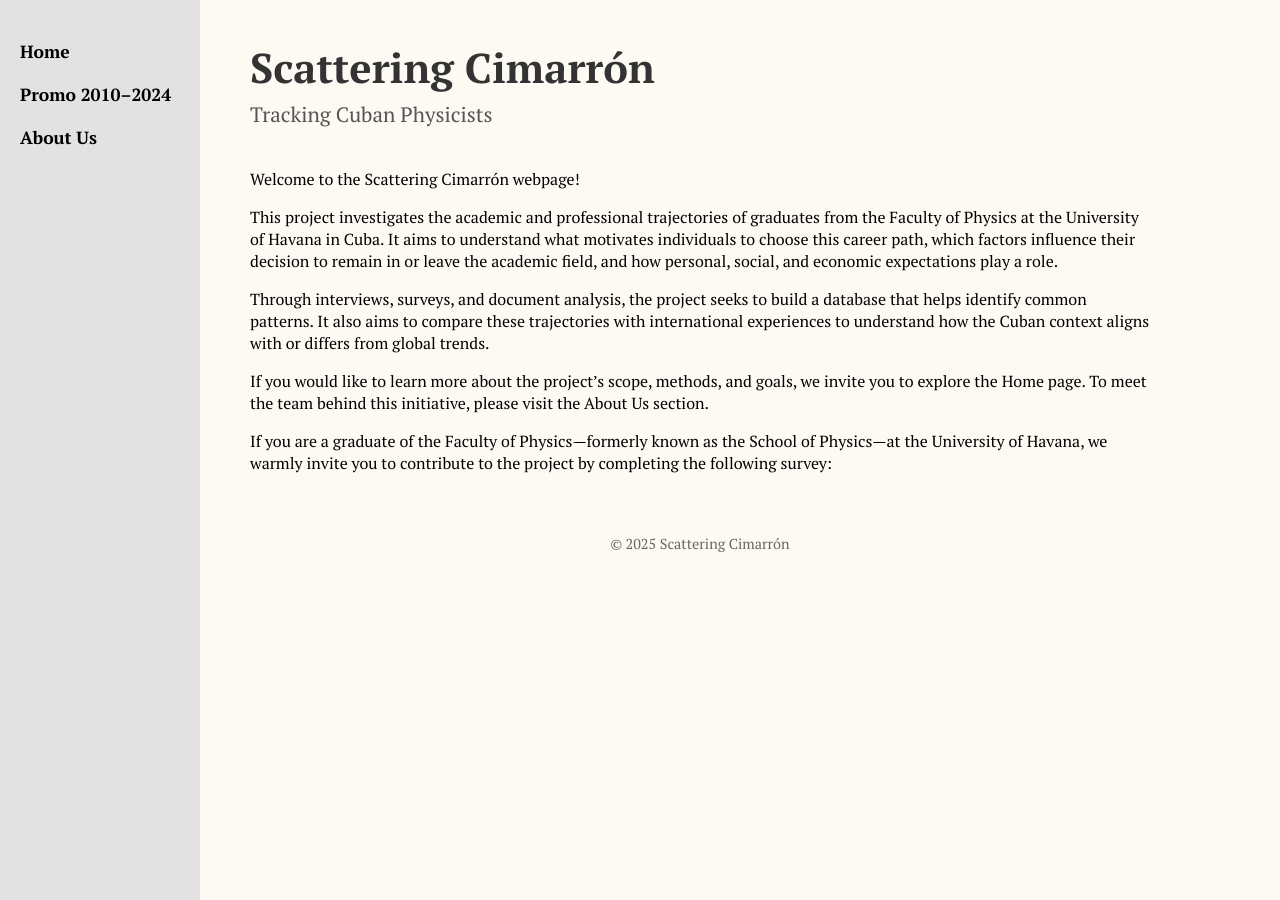
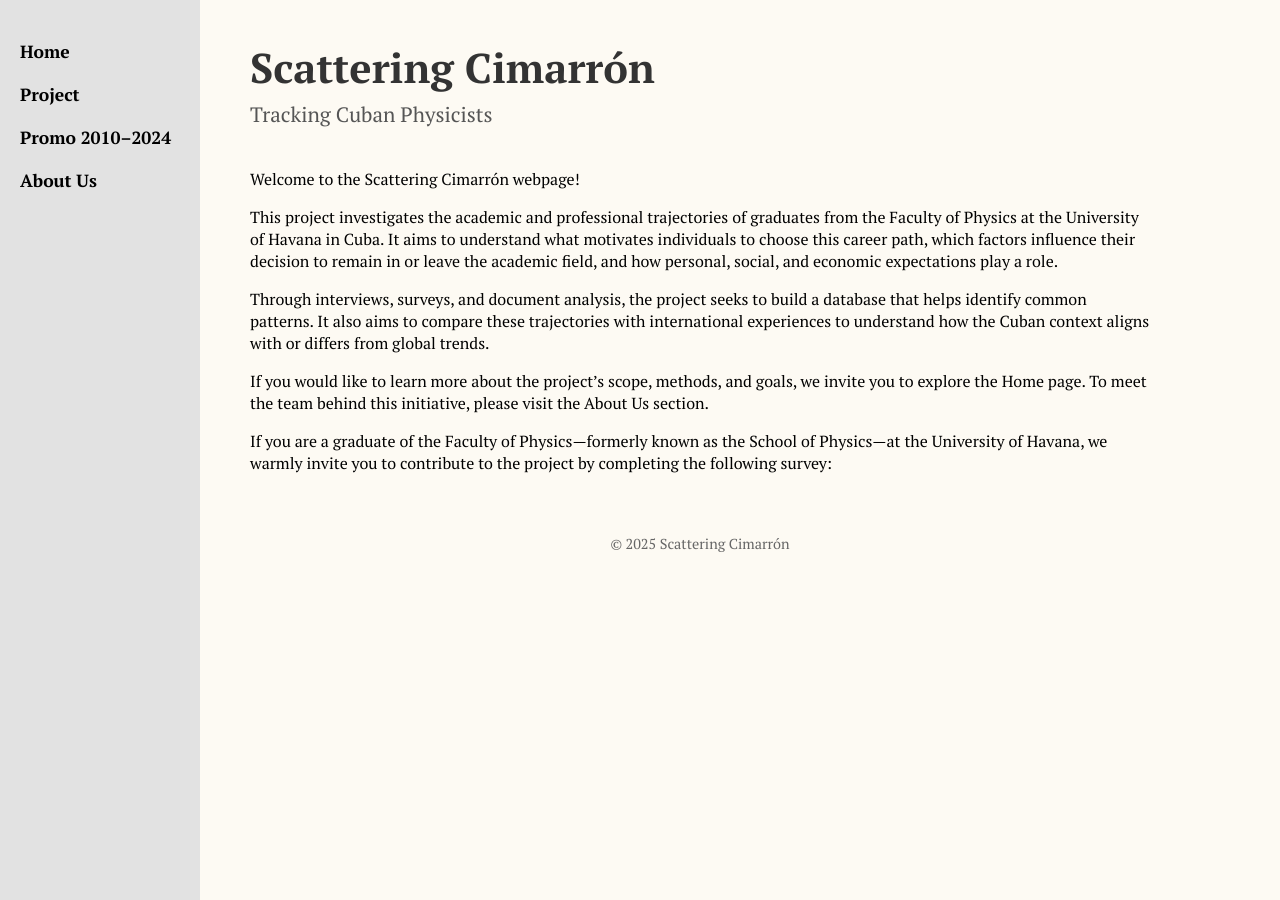
Before and after one commit to Gretica/Tracking_Cuban_Physicists, a Jekyll site: the page built from index.md, in a window 1280 px wide. Built offline with Jekyll 4.4.1, drawn with Linux system fonts in a browser that asks for light colours.

Commit message:
Update default.html

```diff
--- a/_layouts/default.html
+++ b/_layouts/default.html
@@ -78,6 +78,7 @@
 <body>
   <nav>
     <a href="{{ site.baseurl }}/">Home</a>
+     <a href="{{ site.baseurl }}/Project/">Project</a>
     <a href="{{ site.baseurl }}/Promo_2010_2024/">Promo 2010–2024</a>
     <a href="{{ site.baseurl }}/Aboutus/">About Us</a>
   </nav>
```
